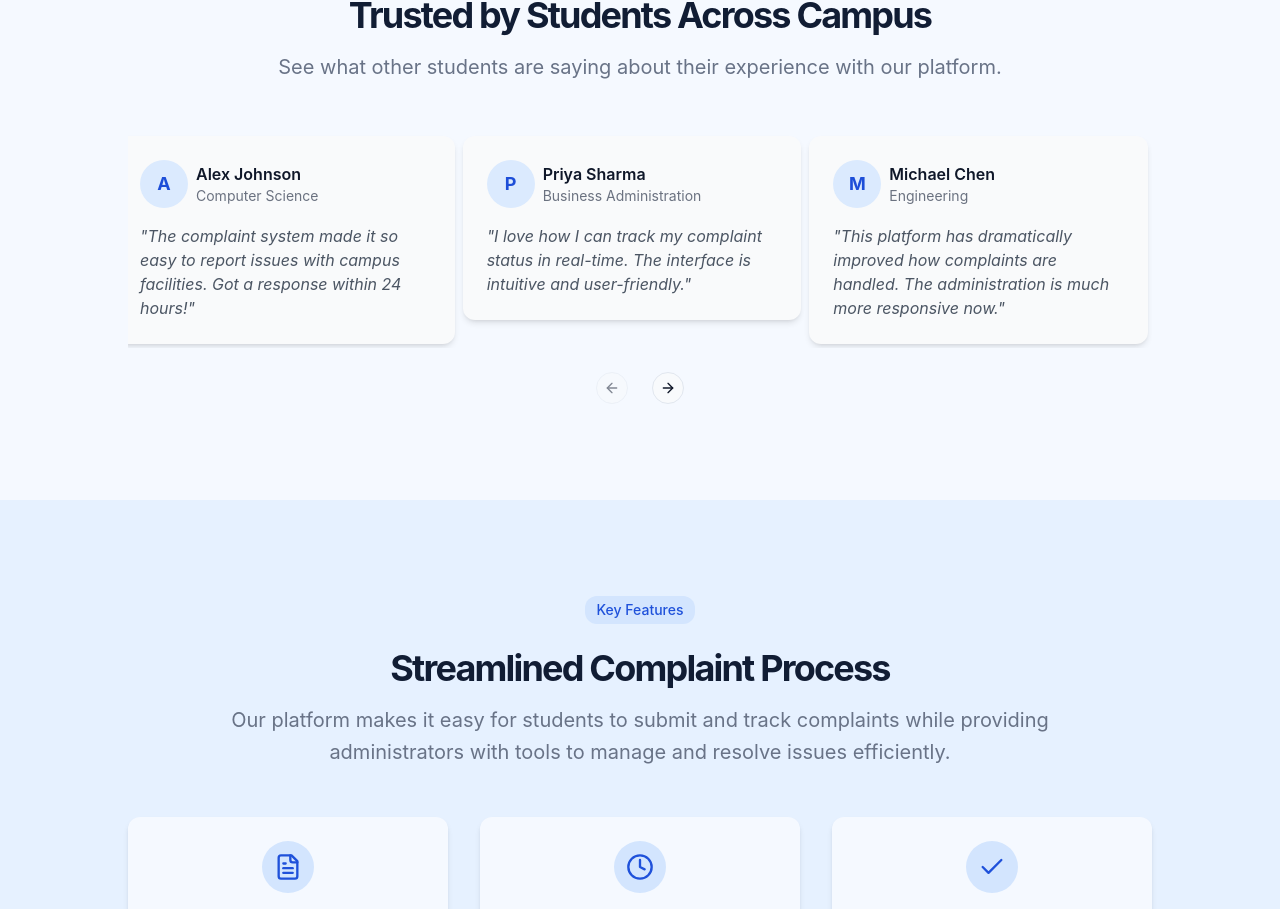
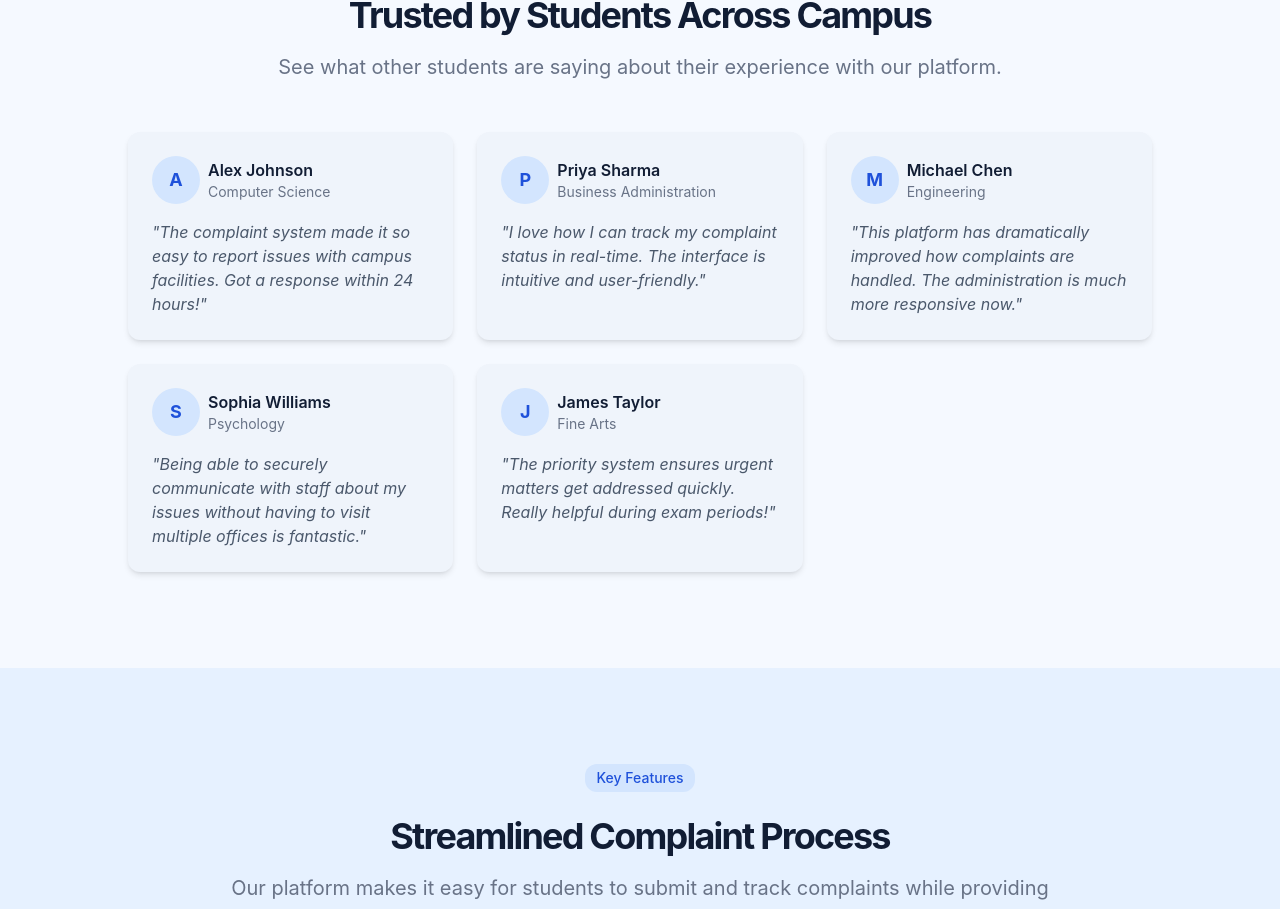
Before and after one commit to Jitesh050/student-grievance-gateway, a React (Vite) app: page / in a window 1280 px wide. Shown: the part 873-1782 px from the top of the page. Built offline with nearby package versions, Linux system fonts and the light colour scheme; a web font is replaced by a local one.

Commit message:
Fix: Carousel error
Fixes an error related to the use of useRef in the Carousel component.

```diff
--- a/src/pages/Index.tsx
+++ b/src/pages/Index.tsx
@@ -7,19 +7,34 @@ import {
   FileText,
   Shield,
   ArrowRight,
-  Clock,
-  Check,
-  BookOpen,
-  Flag
+  Clock as ClockIcon,
+  Check as CheckIcon,
+  BookOpen as BookOpenIcon,
+  Flag as FlagIcon
 } from "lucide-react";
-import {
-  Carousel,
-  CarouselContent,
-  CarouselItem,
-  CarouselNext,
-  CarouselPrevious,
-} from "@/components/ui/carousel";
 import { Card, CardContent } from "@/components/ui/card";
+
+// Simple testimonial component
+const TestimonialCard = ({ testimonial }) => (
+  <Card className="border-0 shadow-md dark:shadow-gray-800/10 bg-gray-50 dark:bg-gray-900 h-full">
+    <CardContent className="p-6">
+      <div className="flex flex-col space-y-4">
+        <div className="flex items-center gap-2">
+          <div className="w-12 h-12 rounded-full bg-blue-100 dark:bg-blue-900/30 flex items-center justify-center">
+            <span className="text-lg font-bold text-blue-700 dark:text-blue-300">
+              {testimonial.name.charAt(0)}
+            </span>
+          </div>
+          <div>
+            <h4 className="font-semibold">{testimonial.name}</h4>
+            <p className="text-sm text-gray-500 dark:text-gray-400">{testimonial.department}</p>
+          </div>
+        </div>
+        <p className="text-gray-600 dark:text-gray-300 italic">"{testimonial.comment}"</p>
+      </div>
+    </CardContent>
+  </Card>
+);
 
 const Index = () => {
   const { user } = useAuth();
@@ -91,7 +106,7 @@ const Index = () => {
                 >
                   <div className="flex items-center gap-3">
                     <div className="bg-green-100 dark:bg-green-900/30 p-2 rounded-full">
-                      <Check className="h-6 w-6 text-green-600 dark:text-green-400" />
+                      <CheckIcon className="h-6 w-6 text-green-600 dark:text-green-400" />
                     </div>
                     <div>
                       <p className="text-sm font-medium">Fast Response</p>
@@ -136,36 +151,12 @@ const Index = () => {
               </p>
             </div>
 
-            <Carousel className="w-full max-w-5xl mx-auto">
-              <CarouselContent>
-                {testimonials.map((testimonial, index) => (
-                  <CarouselItem key={index} className="md:basis-1/2 lg:basis-1/3 p-1">
-                    <Card className="border-0 shadow-md dark:shadow-gray-800/10 bg-gray-50 dark:bg-gray-900">
-                      <CardContent className="p-6">
-                        <div className="flex flex-col space-y-4">
-                          <div className="flex items-center gap-2">
-                            <div className="w-12 h-12 rounded-full bg-blue-100 dark:bg-blue-900/30 flex items-center justify-center">
-                              <span className="text-lg font-bold text-blue-700 dark:text-blue-300">
-                                {testimonial.name.charAt(0)}
-                              </span>
-                            </div>
-                            <div>
-                              <h4 className="font-semibold">{testimonial.name}</h4>
-                              <p className="text-sm text-gray-500 dark:text-gray-400">{testimonial.department}</p>
-                            </div>
-                          </div>
-                          <p className="text-gray-600 dark:text-gray-300 italic">"{testimonial.comment}"</p>
-                        </div>
-                      </CardContent>
-                    </Card>
-                  </CarouselItem>
-                ))}
-              </CarouselContent>
-              <div className="flex justify-center mt-6 gap-2">
-                <CarouselPrevious className="static transform-none mx-2" />
-                <CarouselNext className="static transform-none mx-2" />
-              </div>
-            </Carousel>
+            {/* Replaced carousel with a simple grid for testimonials */}
+            <div className="grid grid-cols-1 md:grid-cols-2 lg:grid-cols-3 gap-6 max-w-5xl mx-auto">
+              {testimonials.map((testimonial, index) => (
+                <TestimonialCard key={index} testimonial={testimonial} />
+              ))}
+            </div>
           </div>
         </section>
 
@@ -252,12 +243,12 @@ const features = [
   {
     title: "Real-time Tracking",
     description: "Track the status of your complaints in real-time",
-    icon: Clock,
+    icon: ClockIcon,
   },
   {
     title: "Quick Resolution",
     description: "Get timely responses and resolutions from administrators",
-    icon: Check,
+    icon: CheckIcon,
   },
   {
     title: "Secure Communication",
@@ -267,12 +258,12 @@ const features = [
   {
     title: "Organized Dashboard",
     description: "View all your complaints in one organized dashboard",
-    icon: BookOpen,
+    icon: BookOpenIcon,
   },
   {
     title: "Priority System",
     description: "Mark complaints as low, medium, or high priority",
-    icon: Flag,
+    icon: FlagIcon,
   },
 ];
 
```
